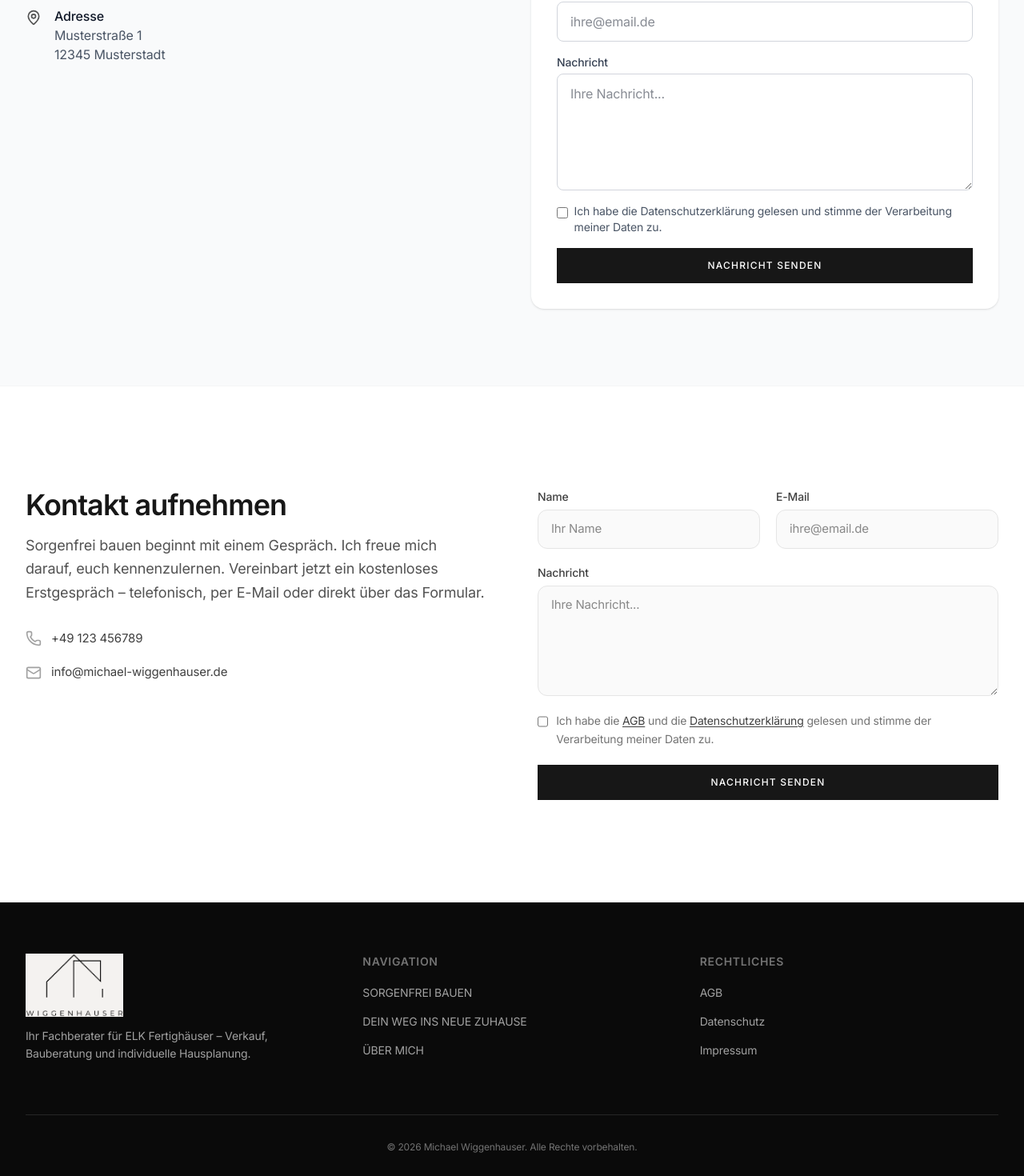
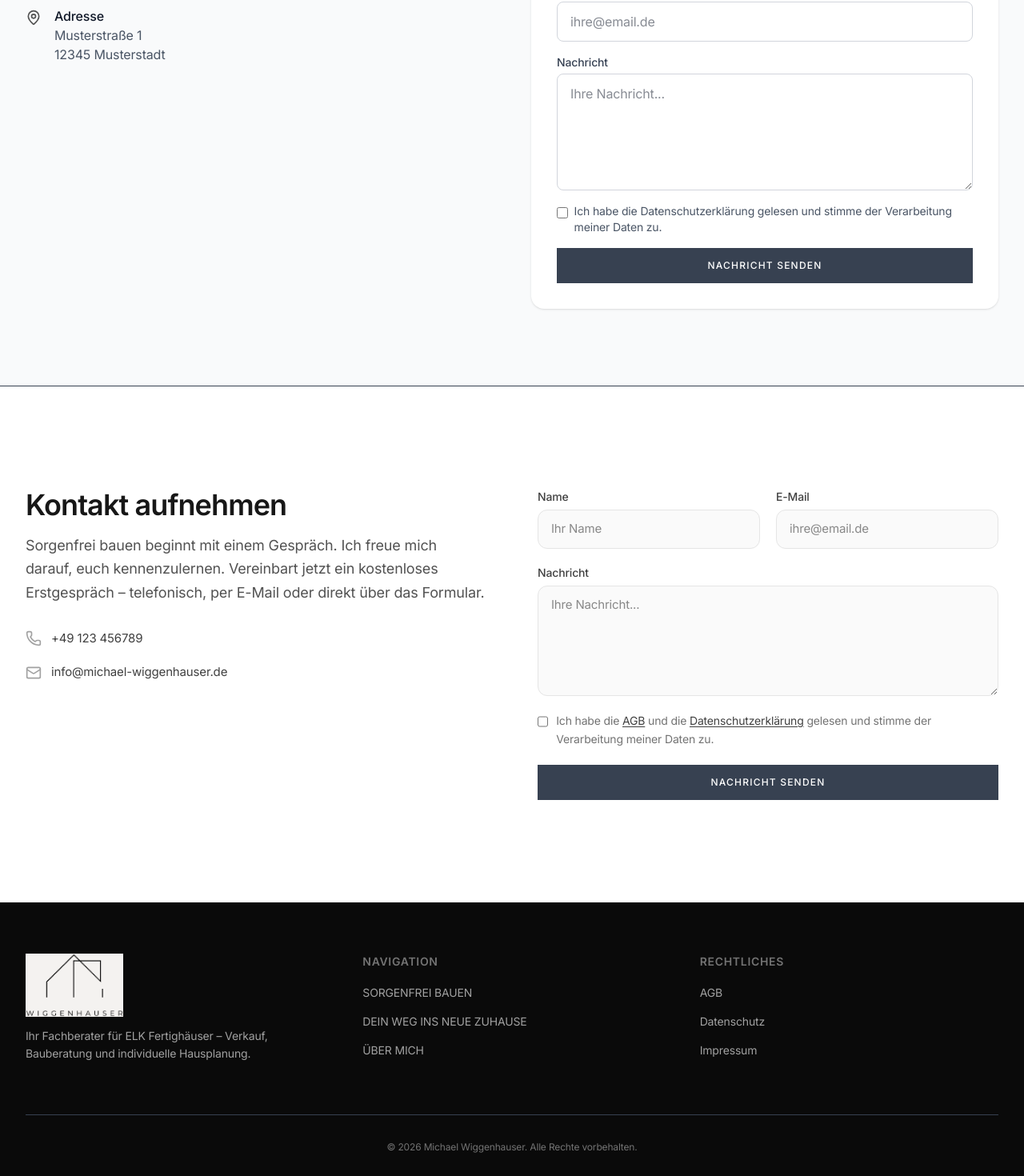
Before and after one commit to dieKrake/michael-wiggenhauser-website, a Next.js app: page /kontakt in a window 1280 px wide. Shown: the part 708-2178 px from the top of the page at 80% size. Built offline with nearby package versions, Linux system fonts and the light colour scheme.

Commit message:
reorder Tailwind classes for consistency, add accent button variant with divider color, update all CTA buttons to use accent variant

```diff
--- a/src/app/globals.css
+++ b/src/app/globals.css
@@ -19,6 +19,7 @@ html {
   --color-accent-400: #a3a3a3;
   --color-accent-500: #737373;
   --color-accent-600: #525252;
+  --color-divider: #374151;
   --font-sans: var(--font-inter);
 }
 
--- a/src/app/kontakt/page.tsx
+++ b/src/app/kontakt/page.tsx
@@ -21,7 +21,7 @@ export default function KontaktPage() {
           <Heading as="h1" className="text-white">
             Kontakt
           </Heading>
-          <p className="mx-auto mt-6 max-w-2xl text-lg text-primary-200">
+          <p className="text-primary-200 mx-auto mt-6 max-w-2xl text-lg">
             Sie haben Fragen? Ich freue mich auf Ihre Anfrage.
           </p>
         </Container>
@@ -36,21 +36,23 @@ export default function KontaktPage() {
               <Heading as="h2">Kontaktdaten</Heading>
               <div className="mt-8 space-y-6">
                 <div className="flex items-start gap-4">
-                  <Phone className="mt-1 h-5 w-5 text-primary-600" />
+                  <Phone className="text-primary-600 mt-1 h-5 w-5" />
                   <div>
                     <p className="font-medium text-gray-900">Telefon</p>
                     <p className="text-gray-600">+49 123 456789</p>
                   </div>
                 </div>
                 <div className="flex items-start gap-4">
-                  <Mail className="mt-1 h-5 w-5 text-primary-600" />
+                  <Mail className="text-primary-600 mt-1 h-5 w-5" />
                   <div>
                     <p className="font-medium text-gray-900">E-Mail</p>
-                    <p className="text-gray-600">info@michael-wiggenhauser.de</p>
+                    <p className="text-gray-600">
+                      info@michael-wiggenhauser.de
+                    </p>
                   </div>
                 </div>
                 <div className="flex items-start gap-4">
-                  <MapPin className="mt-1 h-5 w-5 text-primary-600" />
+                  <MapPin className="text-primary-600 mt-1 h-5 w-5" />
                   <div>
                     <p className="font-medium text-gray-900">Adresse</p>
                     <p className="text-gray-600">
@@ -77,7 +79,7 @@ export default function KontaktPage() {
                     type="text"
                     id="name"
                     name="name"
-                    className="mt-1 block w-full rounded-lg border border-gray-300 px-4 py-3 text-gray-900 focus:border-primary-500 focus:ring-primary-500"
+                    className="focus:border-primary-500 focus:ring-primary-500 mt-1 block w-full rounded-lg border border-gray-300 px-4 py-3 text-gray-900"
                     placeholder="Ihr vollständiger Name"
                   />
                 </div>
@@ -92,7 +94,7 @@ export default function KontaktPage() {
                     type="email"
                     id="email"
                     name="email"
-                    className="mt-1 block w-full rounded-lg border border-gray-300 px-4 py-3 text-gray-900 focus:border-primary-500 focus:ring-primary-500"
+                    className="focus:border-primary-500 focus:ring-primary-500 mt-1 block w-full rounded-lg border border-gray-300 px-4 py-3 text-gray-900"
                     placeholder="ihre@email.de"
                   />
                 </div>
@@ -107,7 +109,7 @@ export default function KontaktPage() {
                     id="message"
                     name="message"
                     rows={5}
-                    className="mt-1 block w-full rounded-lg border border-gray-300 px-4 py-3 text-gray-900 focus:border-primary-500 focus:ring-primary-500"
+                    className="focus:border-primary-500 focus:ring-primary-500 mt-1 block w-full rounded-lg border border-gray-300 px-4 py-3 text-gray-900"
                     placeholder="Ihre Nachricht..."
                   />
                 </div>
@@ -116,7 +118,7 @@ export default function KontaktPage() {
                     type="checkbox"
                     id="datenschutz"
                     name="datenschutz"
-                    className="mt-1 h-4 w-4 rounded border-gray-300 text-primary-600 focus:ring-primary-500"
+                    className="text-primary-600 focus:ring-primary-500 mt-1 h-4 w-4 rounded border-gray-300"
                   />
                   <label
                     htmlFor="datenschutz"
@@ -126,7 +128,7 @@ export default function KontaktPage() {
                     Verarbeitung meiner Daten zu.
                   </label>
                 </div>
-                <Button type="submit" className="w-full">
+                <Button type="submit" variant="accent" className="w-full">
                   Nachricht senden
                 </Button>
               </form>
--- a/src/app/layout.tsx
+++ b/src/app/layout.tsx
@@ -26,7 +26,11 @@ export default function RootLayout({
   children: React.ReactNode;
 }>) {
   return (
-    <html lang="de" className={`${inter.variable} h-full antialiased`}>
+    <html
+      lang="de"
+      className={`${inter.variable} h-full scroll-smooth antialiased`}
+      style={{ scrollPaddingTop: "80px" }}
+    >
       <body className="flex min-h-full flex-col">
         <Navbar />
         <main className="flex-1">{children}</main>
--- a/src/app/page.tsx
+++ b/src/app/page.tsx
@@ -61,7 +61,7 @@ export default function Startseite() {
                   umzusetzen.
                 </p>
                 <div className="flex justify-center">
-                  <Button href="#kontakt" className="gap-2">
+                  <Button href="#kontakt" variant="accent" className="gap-2">
                     Kontakt aufnehmen <ArrowRight className="h-4 w-4" />
                   </Button>
                 </div>
@@ -71,7 +71,7 @@ export default function Startseite() {
         </div>
 
         {/* Diagonaler Teiler zwischen den Bildern */}
-        <div className="pointer-events-none absolute inset-y-0 left-[38%] z-10 hidden w-36 -translate-x-1/2 -skew-x-16 bg-gray-700 lg:block">
+        <div className="pointer-events-none absolute inset-y-0 left-[38%] z-10 hidden w-36 -translate-x-1/2 -skew-x-16 bg-(--color-divider) lg:block">
           <div className="pointer-events-none absolute inset-y-0 left-36 w-28 bg-gray-50" />
         </div>
 
@@ -83,7 +83,10 @@ export default function Startseite() {
             Zuhause
           </h1>
 
-          <div className="my-5 h-px bg-neutral-200" />
+          <div
+            className="my-5 h-px"
+            style={{ backgroundColor: "var(--color-divider)" }}
+          />
 
           <div className="grid grid-cols-1 gap-6">
             <p className="text-base leading-relaxed text-neutral-700">
@@ -94,7 +97,7 @@ export default function Startseite() {
               Fertighaus sorgenfrei zu planen und sicher umzusetzen.
             </p>
             <div className="flex">
-              <Button href="#kontakt" className="gap-2">
+              <Button href="#kontakt" variant="accent" className="gap-2">
                 Kontakt aufnehmen <ArrowRight className="h-4 w-4" />
               </Button>
             </div>
@@ -103,7 +106,10 @@ export default function Startseite() {
       </section>
 
       {/* Intro-Text */}
-      <section className="border-b border-neutral-100 px-6 py-14 lg:py-16">
+      <section
+        className="px-6 py-14 lg:py-16"
+        style={{ borderBottom: "1px solid var(--color-divider)" }}
+      >
         <div className="mx-auto max-w-7xl">
           <p className="mx-auto max-w-5xl text-base leading-relaxed text-neutral-700 lg:text-center lg:text-lg lg:font-bold">
             Ob moderner Bungalow, energieeffizientes Einfamilienhaus oder
--- a/src/components/layout/footer.tsx
+++ b/src/components/layout/footer.tsx
@@ -61,7 +61,10 @@ const Footer: FC = () => {
           </div>
         </div>
 
-        <div className="mt-16 border-t border-neutral-800 pt-8">
+        <div
+          className="mt-16 pt-8"
+          style={{ borderTop: "1px solid var(--color-divider)" }}
+        >
           <p className="text-center text-xs text-neutral-500">
             &copy; {new Date().getFullYear()} {siteConfig.name}. Alle Rechte
             vorbehalten.
--- a/src/components/layout/navbar.tsx
+++ b/src/components/layout/navbar.tsx
@@ -43,7 +43,7 @@ const Navbar: FC = () => {
               {item.label}
             </Link>
           ))}
-          <Button href="#kontakt" size="sm" className="ml-2">
+          <Button href="#kontakt" variant="accent" size="sm" className="ml-2">
             Kontakt aufnehmen
           </Button>
         </nav>
--- a/src/components/sections/kontakt-formular.tsx
+++ b/src/components/sections/kontakt-formular.tsx
@@ -5,7 +5,8 @@ const KontaktFormular = () => {
   return (
     <section
       id="kontakt"
-      className="scroll-mt-20 border-t border-neutral-100 py-24 md:py-32"
+      className="scroll-mt-20 py-24 md:py-32"
+      style={{ borderTop: "1px solid var(--color-divider)" }}
     >
       <div className="mx-auto max-w-7xl px-6 lg:px-8">
         <div className="grid gap-16 md:grid-cols-2">
@@ -113,7 +114,7 @@ const KontaktFormular = () => {
                 gelesen und stimme der Verarbeitung meiner Daten zu.
               </label>
             </div>
-            <Button type="submit" className="w-full">
+            <Button type="submit" variant="accent" className="w-full">
               Nachricht senden
             </Button>
           </form>
--- a/src/components/ui/button.tsx
+++ b/src/components/ui/button.tsx
@@ -2,7 +2,7 @@ import { FC, ButtonHTMLAttributes, AnchorHTMLAttributes } from "react";
 import { cn } from "@/lib/utils";
 
 type ButtonBaseProps = {
-  variant?: "primary" | "secondary" | "outline";
+  variant?: "primary" | "secondary" | "outline" | "accent";
   size?: "sm" | "md" | "lg";
   className?: string;
   children?: React.ReactNode;
@@ -34,6 +34,8 @@ const getClasses = (
         variant === "secondary",
       "border border-neutral-900 text-neutral-900 hover:bg-neutral-900 hover:text-white focus-visible:ring-neutral-900":
         variant === "outline",
+      "bg-[var(--color-divider)] text-white hover:opacity-75 focus-visible:ring-[var(--color-divider)]":
+        variant === "accent",
     },
     {
       "px-5 py-2.5 text-xs": size === "sm",
```
